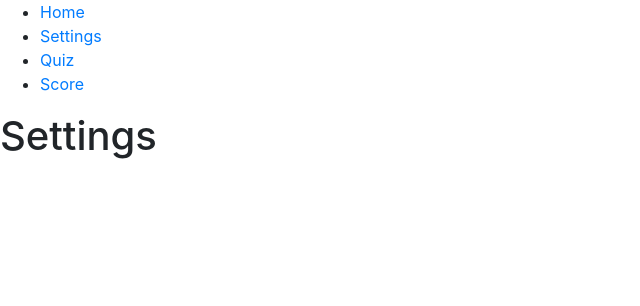
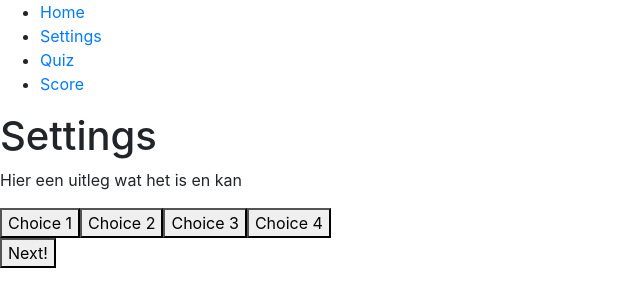
Before and after one commit to maartendek/dcx-labday-ateam, a Nuxt app: page /settings in a window 1280 px wide. Shown: the top 306 px of the page, without its empty margins (0-640 px from the left). Built offline with nearby package versions, Linux system fonts and the light colour scheme.

Commit message:
settings page

```diff
--- a/pages/quiz.vue
+++ b/pages/quiz.vue
@@ -23,6 +23,7 @@
           <button class="answer_btn" type="button">No, Click Me!</button>
 		    </div>
 	    </div>
+      <button class="continue_btn" type="button">Next!</button>
     </div>
   </section>
 </template>
--- a/pages/settings.vue
+++ b/pages/settings.vue
@@ -3,13 +3,20 @@
     <div class="settings_page">
         <div class="settings_text">
           <h1>Settings</h1>
+          <p> Hier een uitleg wat het is en kan
+          </p>
         </div>
         <div class="settings_selection">
           <div class="settings_field">
             <div class="settings_btns">
+              <button class="settings_btn" type="button">Choice 1</button>
+              <button class="settings_btn" type="button">Choice 2</button>
+              <button class="settings_btn" type="button">Choice 3</button>
+              <button class="settings_btn" type="button">Choice 4</button>
             </div>
           </div>
         </div>
+      <button class="continue_btn" type="button">Next!</button>
     </div>
   </section>
 </template>
```
